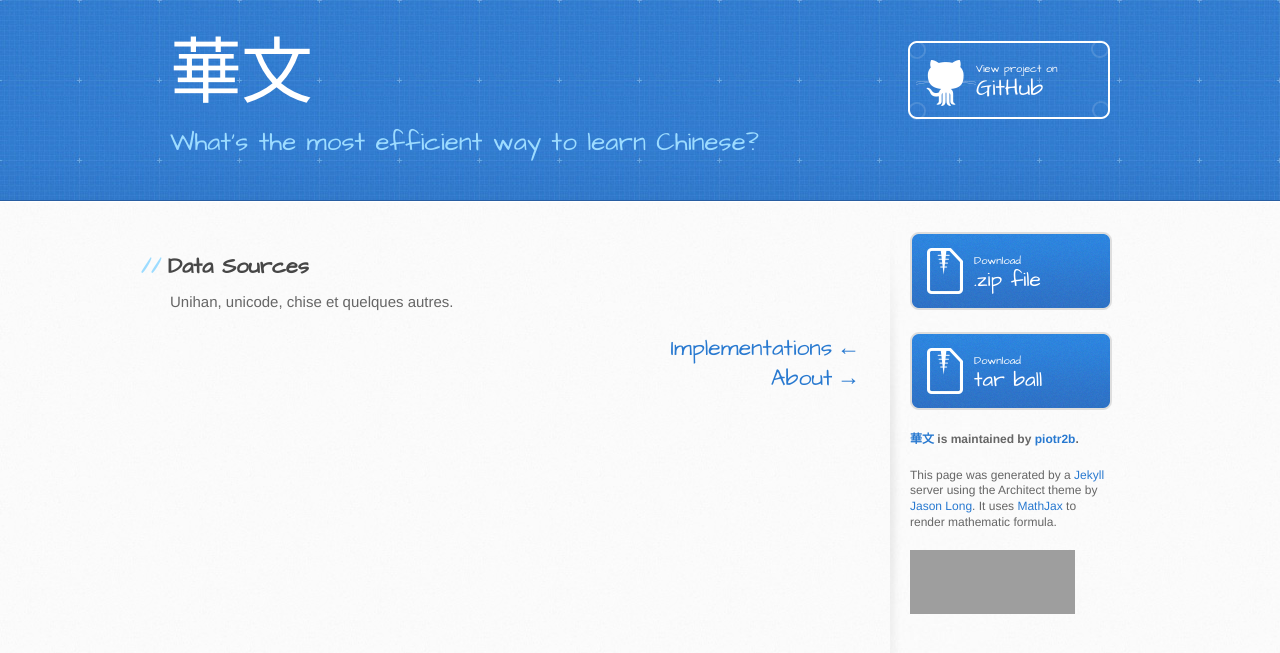
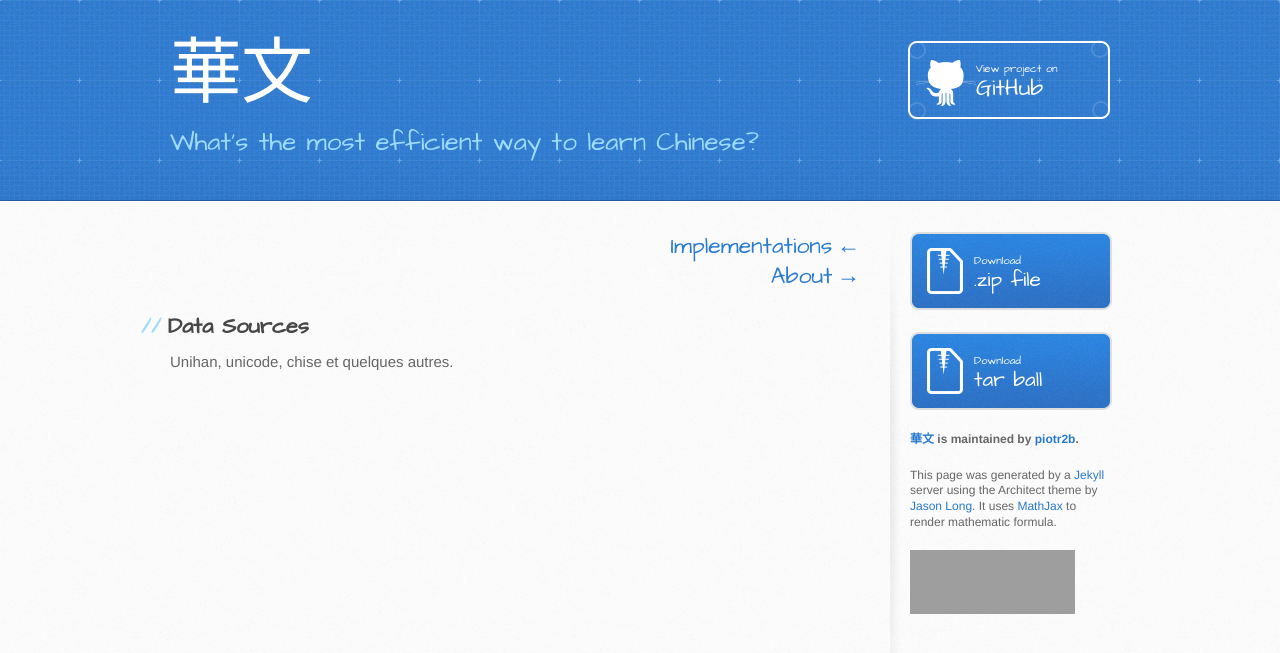
Before and after one commit to PlumpMath/piotr-yuxuan.github.io, a Jekyll site: the page built from _posts/0001-06-01-data-sources.md, in a window 1280 px wide, cut to the strip 0-653 px from the top of the page. Built offline with Jekyll 4.4.1, drawn with Linux system fonts in a browser that asks for light colours; some of the changed lines change nothing that is shown; grey boxes are pictures that could not be loaded.

Commit message:
navigation fix

```diff
--- a/_layouts/post.html
+++ b/_layouts/post.html
@@ -2,10 +2,11 @@
 layout: default
 ---
 
+<span class="page-nav">{% if page.previous %}
+<p><a rel="prev" href="{{ page.previous.url }}">{{ page.previous.title }} ←</a></p>{% endif %}{% if page.next %}
+<p><a rel="next" href="{{ page.next.url }}">{{ page.next.title }} →</a></p>{% endif %}
+</span>
+
 <article class="post-content">
 	{{ content }}
 </article>
-
-<span class="page-nav">{% if page.previous %}
-<p><a rel="prev" href="{{ page.previous.url }}">{{ page.previous.title }} ←</a></p>{% endif %}{% if page.next %}
-<p><a rel="next" href="{{ page.next.url }}">{{ page.next.title }} →</a></p>{% endif %}
```
